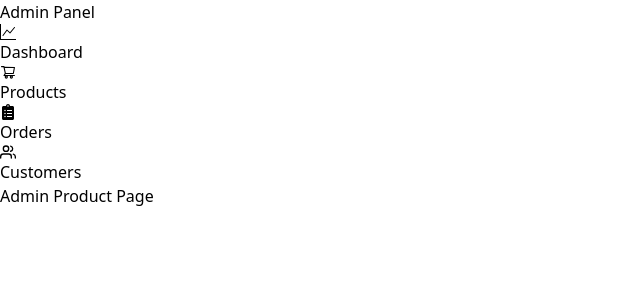
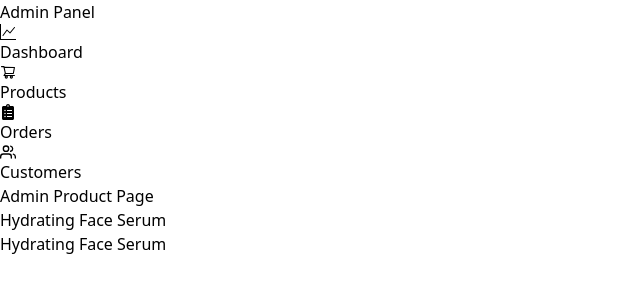
Before and after one commit to Imantha7/cbc-frontend, a React (Vite) app: page /admin/products in a window 1280 px wide. Shown: the top 300 px of the page, without its empty margins (0-640 px from the left). Built offline with nearby package versions, Linux system fonts and the light colour scheme; no server answers.

Commit message:
get db product data to terminal 👌

```diff
--- a/src/pages/admin/adminProductPage.jsx
+++ b/src/pages/admin/adminProductPage.jsx
@@ -1,14 +1,70 @@
 import axios from "axios"
+import { useState } from "react"
 
 export default function AdminProductPage(){
 
-    axios.get("http://localhost:5000/api/products").then((res)=>{
-        console.log(res)
+    const [products, setProducts] = useState(
+        [
+            {
+                "_id": "674b26c0d2ef71f6d29de783",
+                "productId": "B10001",
+                "productName": "Hydrating Face Serum",
+                "altNames": [
+                    "Moisturizing Serum",
+                    "Glow Boost Serum"
+                ],
+                "images": [
+                    "https://example.com/images/serum1.jpg",
+                    "https://example.com/images/serum1-alt.jpg"
+                ],
+                "price": 24.99,
+                "lastPrice": 29.99,
+                "stock": 200,
+                "description": "A lightweight, fast-absorbing serum infused with hyaluronic acid and vitamin C to hydrate and brighten your skin.",
+                "__v": 0
+            },
+            {
+                "_id": "675e73c11a4b599f8c1a8828",
+                "productId": "B98765",
+                "productName": "Hydrating Face Serum",
+                "altNames": [
+                    "Moisturizing Serum",
+                    "Skin Glow Serum"
+                ],
+                "images": [
+                    "https://example.com/serum1.jpg",
+                    "https://example.com/serum2.jpg"
+                ],
+                "price": 25.99,
+                "lastPrice": 29.99,
+                "stock": 200,
+                "description": "A lightweight hydrating serum enriched with hyaluronic acid to give your skin a radiant and healthy glow.",
+                "__v": 0
+            }
+        ]
+    )
+
+    axios.get("http://localhost:5000/api/products").
+    then((res)=>{
+        console.log(res.data)
     })
 
     return(
         <div>
             <h1>Admin Product Page</h1>
+            {
+                products.map(
+
+                    (product,index)=>{
+                        return(
+                            <div key={product.id} className="flex items-center justify-center">
+                             {product.productName}
+                            </div>
+                        )
+
+                    }
+                )
+            }
         </div>
     )
 }
```
